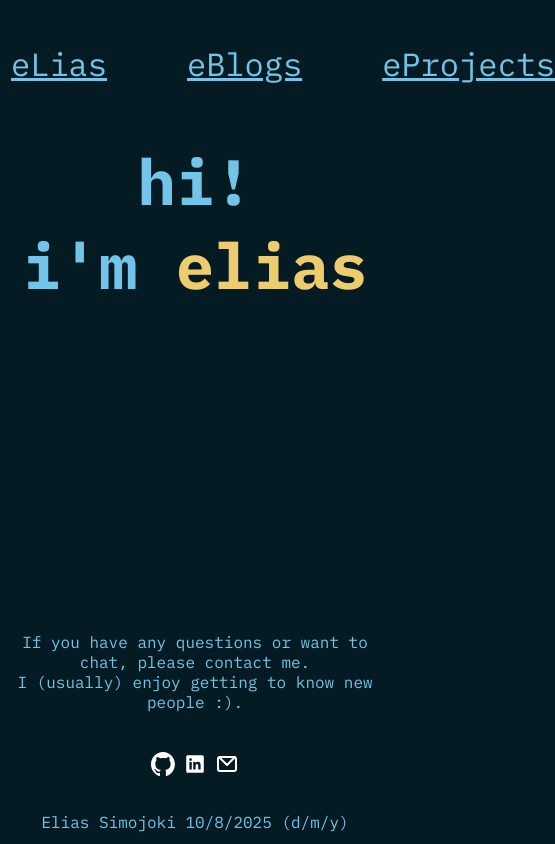
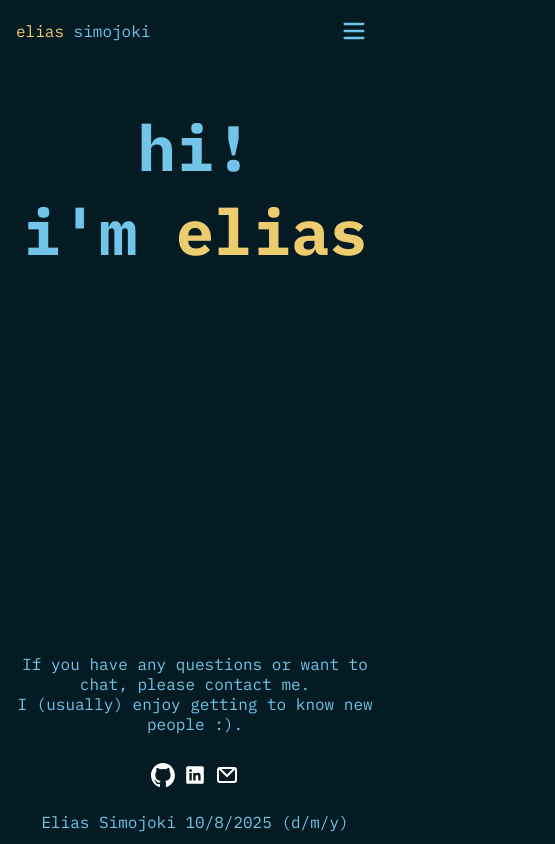
Before and after one commit to MojoLake/eSite, a SvelteKit app: page / in a window 390 px wide. Shown: the whole page, 555 px wide, since content can reach past the window. Built offline with nearby package versions, Linux system fonts and the light colour scheme.

Commit message:
fix: make more responsive

```diff
--- /dev/null
+++ b/src/lib/components/Icon.svelte
@@ -0,0 +1,10 @@
+<script lang="ts">
+    import { base } from '$app/paths';
+
+    export let name: string;
+    export let size = 24;
+</script>
+
+<svg fill="none" stroke="currentColor" width={size} height={size} >
+    <use href={`${base}/icons.svg#${name}`}></use>
+</svg>
--- a/src/routes/+layout.svelte
+++ b/src/routes/+layout.svelte
@@ -1,6 +1,24 @@
 <script lang="ts">
     import '../app.css';
     let { children } = $props();
+
+    import Icon from '$lib/components/Icon.svelte';
+
+    let desktop = $state(false);
+
+    $effect(() => {
+        const mql = window.matchMedia('(min-width: 777px)');
+
+        desktop = mql.matches;
+
+        const handler = (e: MediaQueryListEvent) => {
+            desktop = e.matches;
+        };
+
+        mql.addEventListener('change', handler);
+
+        return () => mql.removeEventListener('change', handler);
+    });
 </script>
 
 <style>
@@ -21,9 +39,10 @@
         flex: 1;
     }
 
-    nav {
+    .desktop-nav {
         margin: auto;
         margin-top: 2rem;
+        padding: 0 1rem;
     }
 
     :global(a) {
@@ -36,18 +55,15 @@
 
     ul {
         display: flex;
-        justify-content: center;
-        gap: 5rem;
-        align-items: center;
-        list-style: none;
+        justify-content: space-evenly;
+        flex-wrap: wrap;
         padding: 0;
         margin: 0;
-        height: 4rem;
-        font-size: 2rem;
     }
 
     li {
-        display: flex;
+        font-size: 2rem;
+        list-style-type: none;
     }
 
     .link-list {
@@ -69,14 +85,41 @@
         border-radius: 0.2rem;
     }
 
-   p {
+   .bottom-text {
         text-align: center;
         font-size: 1.0rem;
    }
+
+    .menu-button {
+        color: var(--primary-text-colour);
+        background: none;
+        border: none;
+        display: flex;
+        margin: 1rem;
+    }
+
+    .mobile-nav {
+        display: flex;
+        justify-content: space-between;
+        align-items: center;
+    }
+
+    .mobile-elias {
+        margin: 1rem;
+    }
+
 </style>
 
 <main>
-    <nav>
+    {#if !desktop}
+        <nav class="mobile-nav">
+            <p class="mobile-elias"><span style="color: var(--secondary-text-colour)">elias</span> simojoki </p>
+            <button class="menu-button">
+                <Icon name="hamburger" ariaLabel="Open menu" size={28}/>
+            </button>
+        </nav>
+    {:else}
+        <nav class="desktop-nav">
             <ul>
                 <li><a href="/">eHome</a></li>
                 <li><a href="/elias">eLias</a></li>
@@ -84,12 +127,12 @@
                 <li><a href="/projects">eProjects</a></li>
             </ul>
         </nav>
+    {/if}
 
     {@render children?.()}
-
 </main>
 
-<p>
+<p class="bottom-text">
     If you have any questions or want to chat, please contact me.<br>I (usually)
     enjoy getting to know new people :).
 </p>
--- a/src/routes/+page.svelte
+++ b/src/routes/+page.svelte
@@ -5,17 +5,6 @@
    h1 {
         text-align: center;
         font-size: 4rem;
-   }
-
-    h4 {
-        text-align: center;
-        font-size: 2.0rem;
-        margin: 0;
-    }
-
-
-   .second {
-    margin-top: 2rem;
    }
 
    .home {
@@ -26,17 +15,12 @@
     margin: 0 auto;
    }
 
-   prantti {
-    font-size: 0.5rem;
-   }
 
 </style>
 
 
 <div class="home">
     <h1>hi! i'm&nbsp;<span style="color: var(--secondary-text-colour)">elias</span></h1>
-    <!-- <h4>I love code. I love mathematics.</h4> -->
-    <!-- <prantti>(it is so hard to express one's interests in short but i tried my best...)</prantti> -->
 
 
 </div>
--- a/src/routes/blogs/+page.svelte
+++ b/src/routes/blogs/+page.svelte
@@ -1,6 +1,9 @@
+
+
 <script>
   import FirstBlog from './theblogs/first-blogs.svx'
 </script>
+
 
 <style>
     .blogs {
```
Also changed, not shown: src/lib/server/posts.ts (added, +11 -0 lines), static/hamburger.svg (added), static/icons.svg (added). Lines whose indentation alone changed are shown as unchanged.
